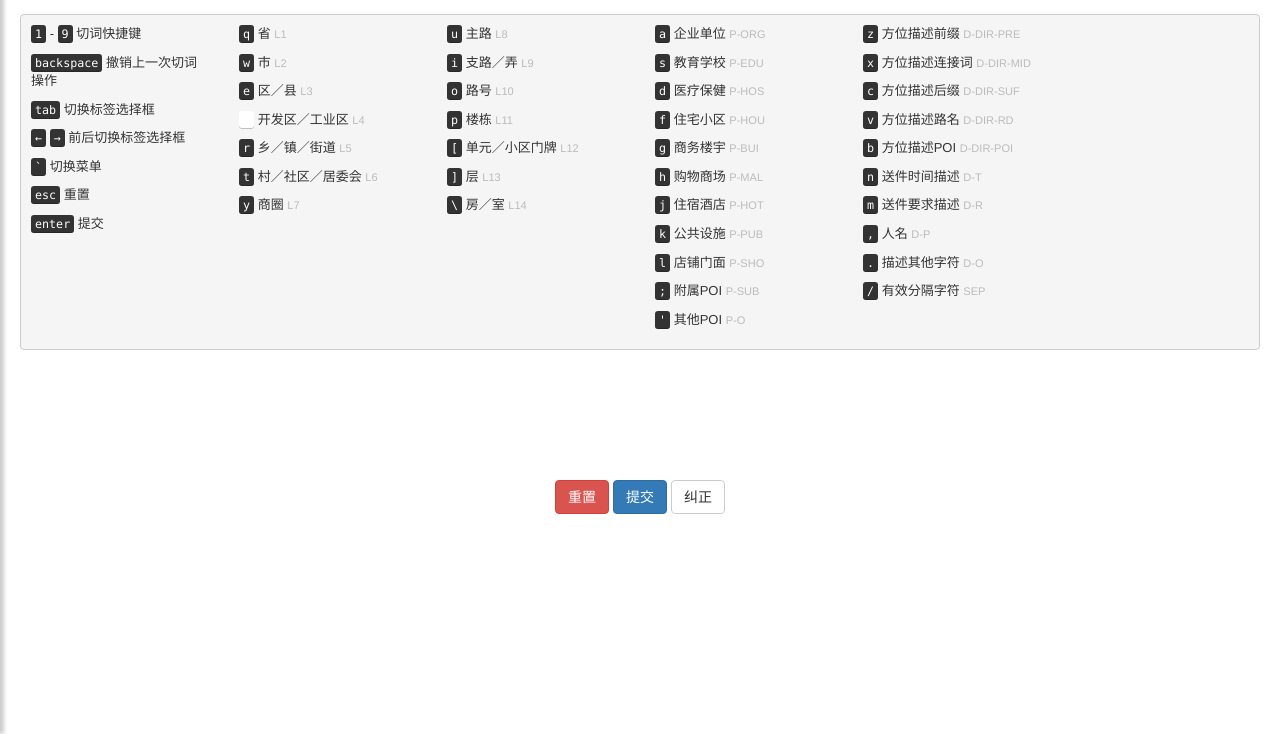
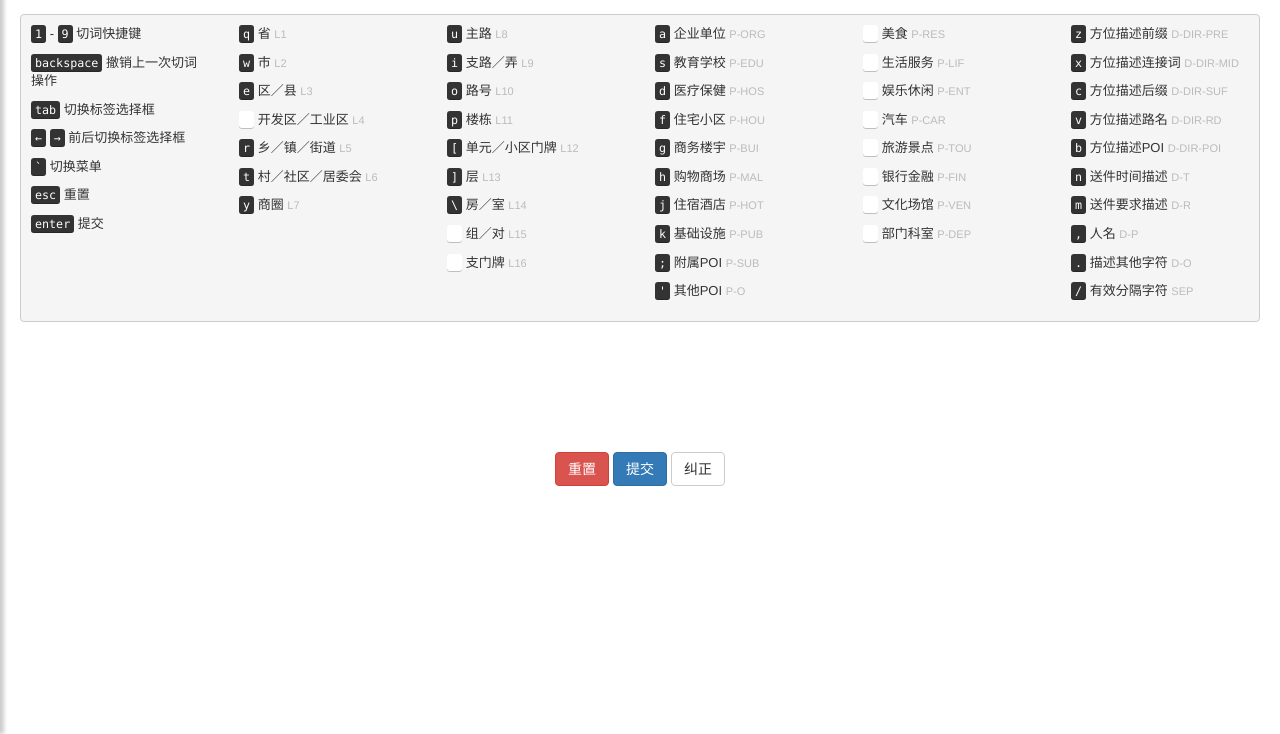
Before and after one commit to wangjunji/address-segmentation-tool, a plain HTML site: page index.html in a window 1280 px wide. Shown: the part 66-800 px from the top of the page. Drawn offline with nearby package versions, Linux system fonts and the light colour scheme.

Commit message:
标签调整

```diff
--- a/index.html
+++ b/index.html
@@ -3,7 +3,7 @@
 
 <head>
     <meta charset="UTF-8">
-    <title>地址标注工具V1.4</title>
+    <title>地址标注工具V1.5</title>
     <link href="http://cdn.bootcss.com/bootstrap/3.3.7/css/bootstrap.min.css" rel="stylesheet">
     <link href="http://cdn.bootcss.com/font-awesome/4.7.0/css/font-awesome.min.css" rel="stylesheet">
     <link rel="shortcut icon" href="/favicon.ico" type="image/x-icon">
@@ -13,7 +13,7 @@
 
 <body>
     <header>
-        <h1>地址标注工具V1.4</h1>
+        <h1>地址标注工具V1.5</h1>
         <a href="javascript:;" class="toggle-menu" tabindex="-1"><i class="fa fa-bars"></i></a>
     </header>
     <div id="aside">
@@ -102,6 +102,12 @@
                             <p>
                                 <kbd>\</kbd> 房／室 <small>L14</small>
                             </p>
+                            <p>
+                                <kbd class="disabled">&nbsp;</kbd> 组／对 <small>L15</small>
+                            </p>
+                            <p>
+                                <kbd class="disabled">&nbsp;</kbd> 支门牌 <small>L16</small>
+                            </p>
                         </div>
                         <div class="col-xs-2">
                             <p>
@@ -126,16 +132,39 @@
                                 <kbd>j</kbd> 住宿酒店 <small>P-HOT</small>
                             </p>
                             <p>
-                                <kbd>k</kbd> 公共设施 <small>P-PUB</small>
-                            </p>
-                            <p>
-                                <kbd>l</kbd> 店铺门面 <small>P-SHO</small>
+                                <kbd>k</kbd> 基础设施 <small>P-PUB</small>
                             </p>
                             <p>
                                 <kbd>;</kbd> 附属POI <small>P-SUB</small>
                             </p>
                             <p>
                                 <kbd>'</kbd> 其他POI <small>P-O</small>
+                            </p>
+                        </div>
+                        <div class="col-xs-2">
+                            <p>
+                                <kbd class="disabled">&nbsp;</kbd> 美食 <small>P-RES</small>
+                            </p>
+                            <p>
+                                <kbd class="disabled">&nbsp;</kbd> 生活服务 <small>P-LIF</small>
+                            </p>
+                            <p>
+                                <kbd class="disabled">&nbsp;</kbd> 娱乐休闲 <small>P-ENT</small>
+                            </p>
+                            <p>
+                                <kbd class="disabled">&nbsp;</kbd> 汽车 <small>P-CAR</small>
+                            </p>
+                            <p>
+                                <kbd class="disabled">&nbsp;</kbd> 旅游景点 <small>P-TOU</small>
+                            </p>
+                            <p>
+                                <kbd class="disabled">&nbsp;</kbd> 银行金融 <small>P-FIN</small>
+                            </p>
+                            <p>
+                                <kbd class="disabled">&nbsp;</kbd> 文化场馆 <small>P-VEN</small>
+                            </p>
+                            <p>
+                                <kbd class="disabled">&nbsp;</kbd> 部门科室 <small>P-DEP</small>
                             </p>
                         </div>
                         <div class="col-xs-2">
--- a/js/config.js
+++ b/js/config.js
@@ -64,7 +64,14 @@ var OPTION = {
         value: 'L14',
         label: '房／室',
         hotkey: '\\',
-        autocomplete:['室']
+    }, {
+        value: 'L15',
+        label: '组／对',
+        hotkey: '',
+    }, {
+        value: 'L16',
+        label: '支门牌',
+        hotkey: '',
     }, {
         value: 'P-ORG',
         label: '企业单位',
@@ -101,15 +108,42 @@ var OPTION = {
         hotkey: 'j'
     }, {
         value: 'P-PUB',
-        label: '公共设施',
+        label: '基础设施',
         hotkey: 'k',
         autocomplete:['站']
     }, {
-        value: 'P-SHO',
-        label: '店铺门面',
-        hotkey: 'l',
-        autocomplete:['店']
+        value: 'P-FIN',
+        label: '银行金融',
+        hotkey: ''
     }, {
+        value: 'P-RES',
+        label: '美食',
+        hotkey: '',
+    }, {
+        value: 'P-LIF',
+        label: '生活服务',
+        hotkey: '',
+    }, {
+        value: 'P-ENT',
+        label: '娱乐休闲',
+        hotkey: ''
+    }, {
+        value: 'P-CAR',
+        label: '汽车',
+        hotkey: ''
+    },{
+        value: 'P-TOU',
+        label: '旅游景点',
+        hotkey: ''
+    },{
+        value: 'P-VEN',
+        label: '文化场馆',
+        hotkey: ''
+    },{
+        value: 'P-DEP',
+        label: '部门科室',
+        hotkey: ''
+    },{
         value: 'P-SUB',
         label: '附属POI',
         hotkey: ';'
```
